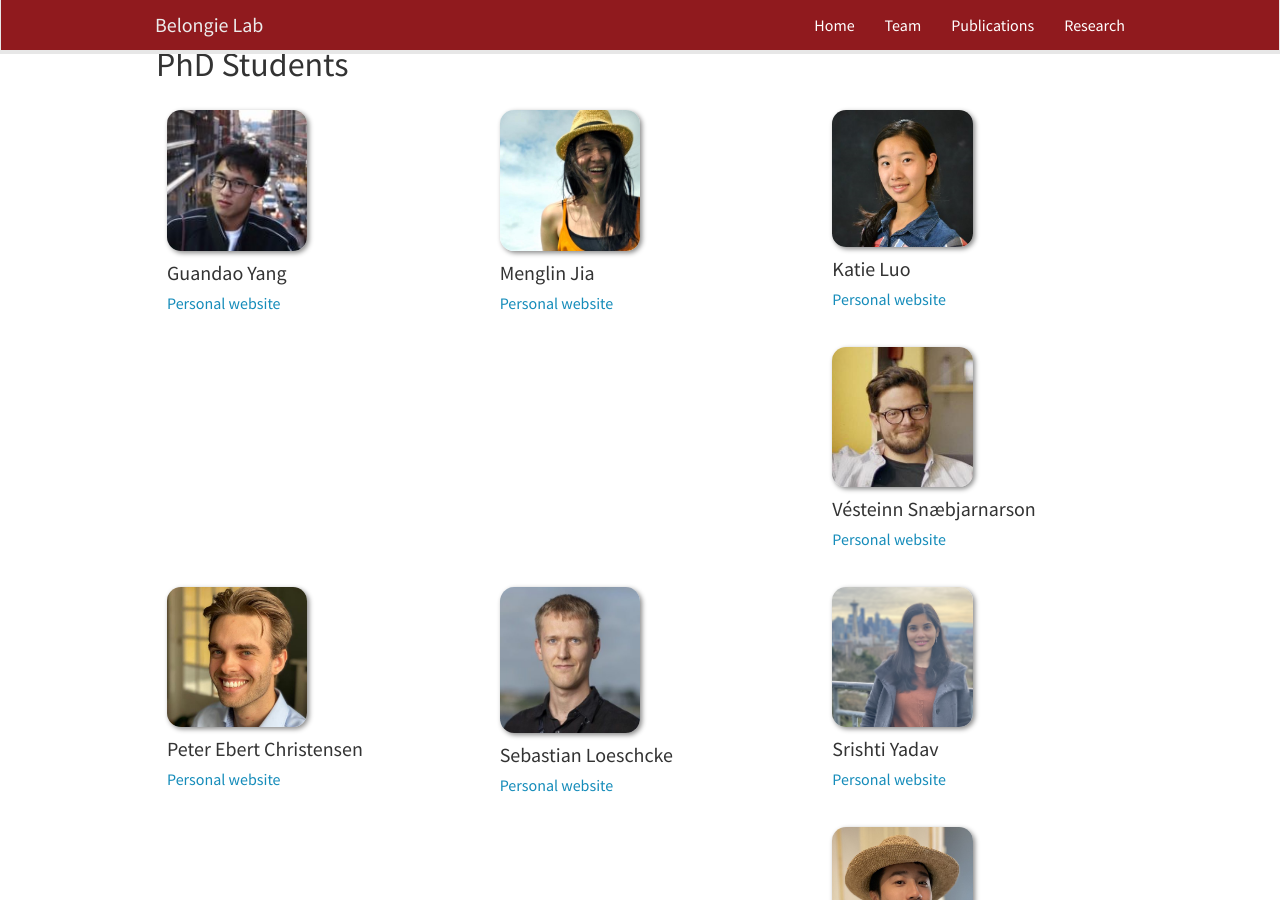
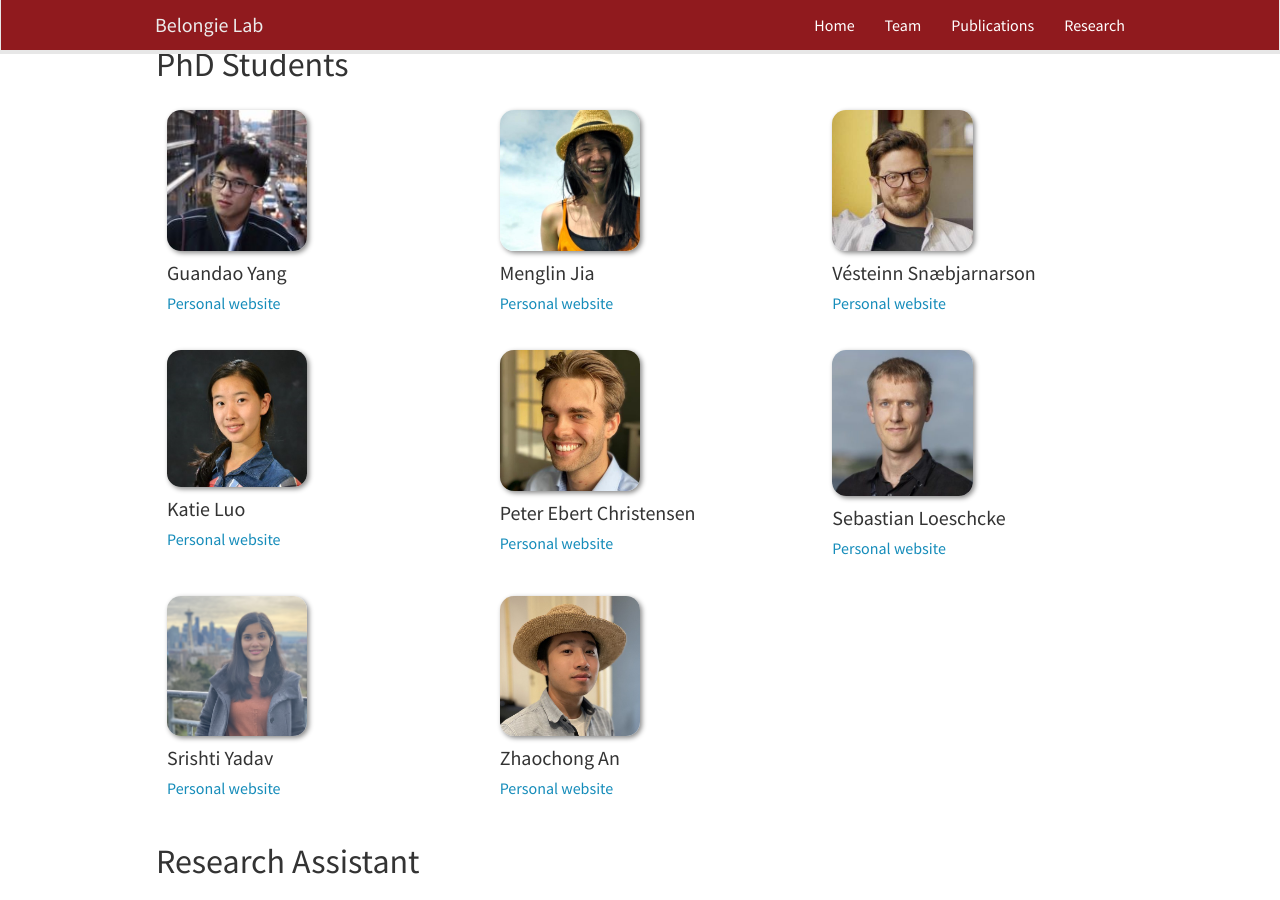
Before and after one commit to BelongieLab/belongielab.github.io, a Jekyll site: the page built from _pages/team.md, in a window 1280 px wide and 900 px high, scrolled down 1128 px. Built offline with Jekyll 4.4.1, drawn with Linux system fonts in a browser that asks for light colours; nearby versions of some CDN libraries.

Commit message:
Update phd_members.yml
Fixed typo - changed "Mengling Jia d" to "Mengling Jia"

Reordered items in PhD members. This fixed the weird layout

```diff
--- a/_data/phd_members.yml
+++ b/_data/phd_members.yml
@@ -4,15 +4,15 @@
 
 - name: Menglin Jia
   photo: menglin.jpg
-  website: https://kmnp.github.io/ d
+  website: https://kmnp.github.io/
+
+- name: Vésteinn Snæbjarnarson
+  photo: vesteinn.jpg
+  website: https://vesteinn.is/
 
 - name: Katie Luo
   photo: katie.jpg
   website: https://www.cs.cornell.edu/~katieluo/
-
-- name: Vésteinn Snæbjarnarson
-  photo: vesteinn.jpg
-  website: https://vesteinn.is
 
 - name: Peter Ebert Christensen
   photo: peter.jpg
```
